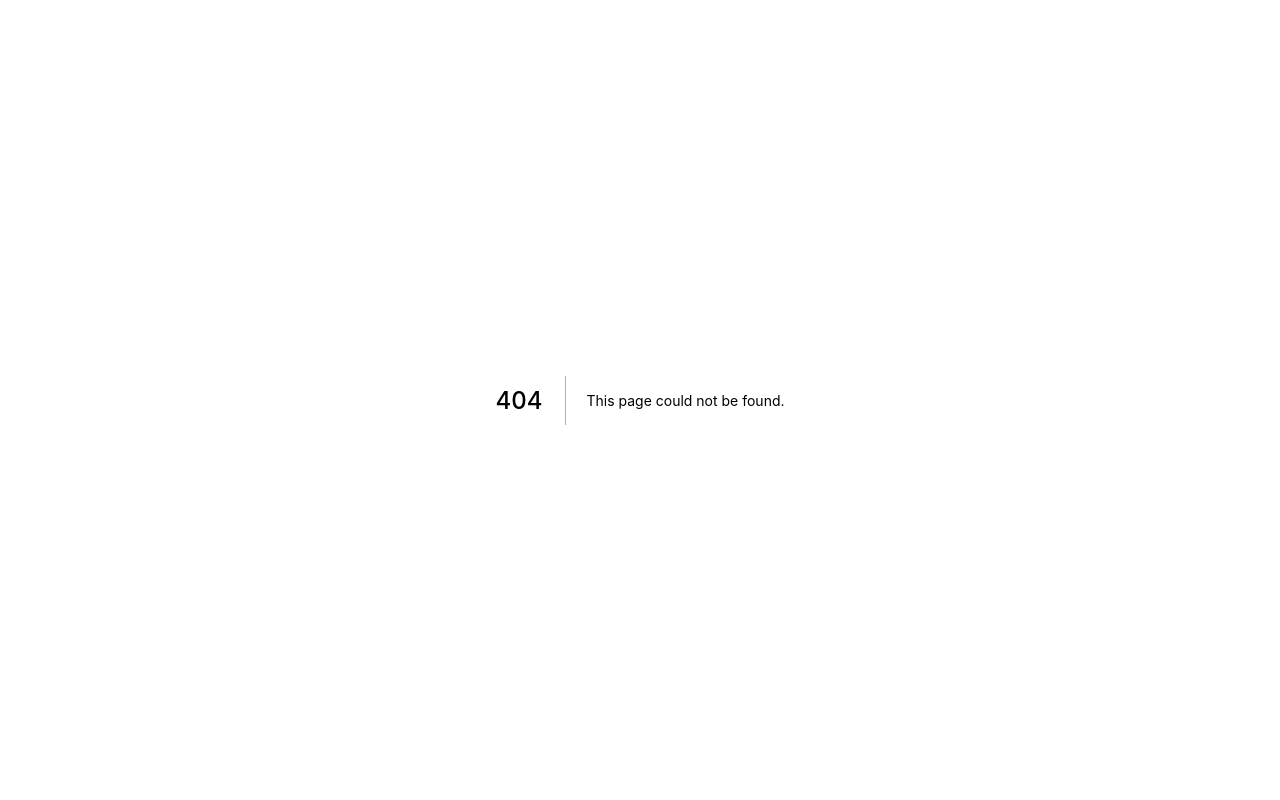
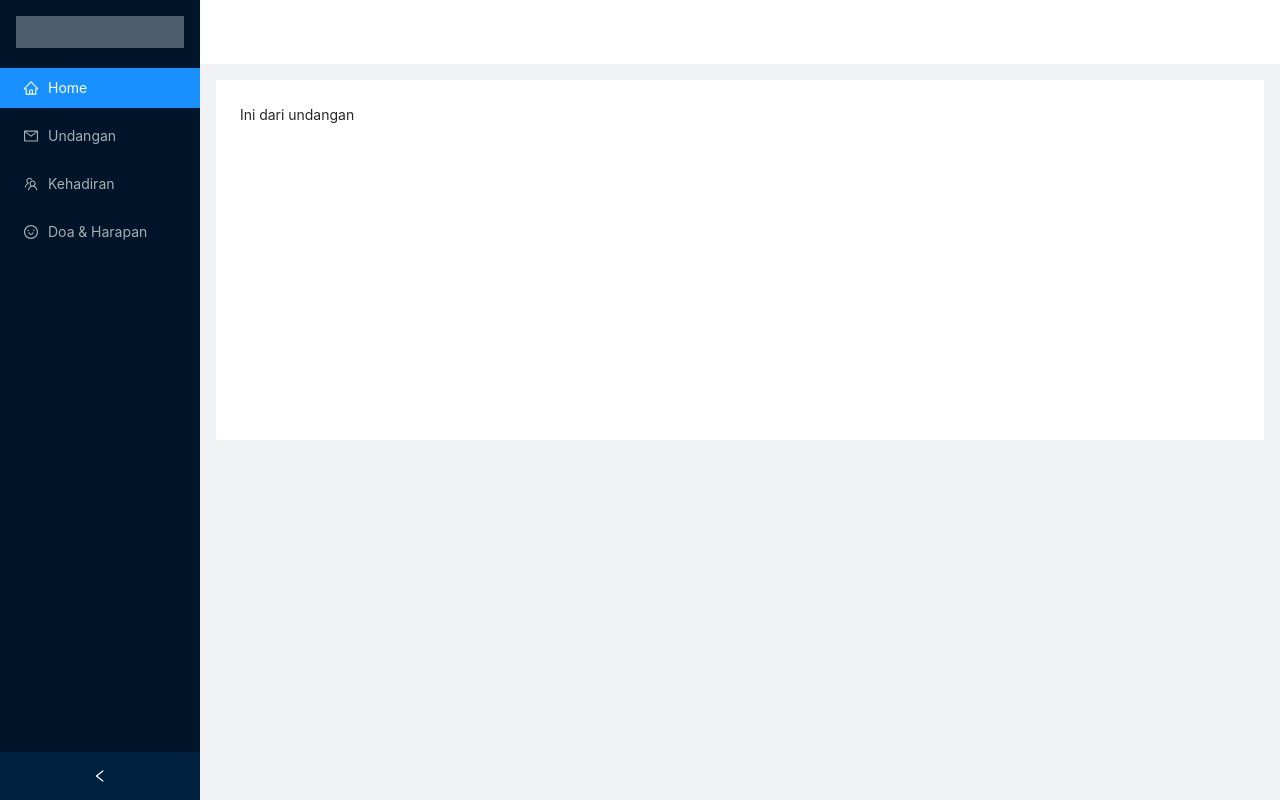
Before and after one commit to CandraJengger/wedding-invitation-admin, a Next.js app: page /undangan in a window 1280 px wide. Before the commit this address had no page. Built offline with nearby package versions, Linux system fonts and the light colour scheme.

Commit message:
Integration with ant-design and create routing in sidebar

```diff
--- /dev/null
+++ b/components/Header/index.js
@@ -0,0 +1,10 @@
+import React from 'react';
+import { Layout } from 'antd';
+
+const { Header } = Layout;
+
+const HeaderComponent = () => {
+  return <Header className="site-layout-background" style={{ padding: 0 }} />;
+};
+
+export default HeaderComponent;
--- /dev/null
+++ b/components/Sidebar/index.js
@@ -0,0 +1,42 @@
+import React from 'react';
+import Link from 'next/link';
+import { Menu, Layout } from 'antd';
+import {
+  SmileOutlined,
+  MailOutlined,
+  TeamOutlined,
+  HomeOutlined,
+} from '@ant-design/icons';
+const { Sider } = Layout;
+
+const index = ({ collapsed, onCollapse }) => {
+  return (
+    <Sider collapsible collapsed={collapsed} onCollapse={onCollapse}>
+      <div className="logo" />
+      <Menu theme="dark" defaultSelectedKeys={['1']} mode="inline">
+        <Menu.Item key="1" icon={<HomeOutlined />}>
+          <Link href="/">
+            <a>Home</a>
+          </Link>
+        </Menu.Item>
+        <Menu.Item key="2" icon={<MailOutlined />}>
+          <Link href="/undangan">
+            <a>Undangan</a>
+          </Link>
+        </Menu.Item>
+        <Menu.Item key="3" icon={<TeamOutlined />}>
+          <Link href="/kehadiran">
+            <a>Kehadiran</a>
+          </Link>
+        </Menu.Item>
+        <Menu.Item key="4" icon={<SmileOutlined />}>
+          <Link href="/doa-dan-harapan">
+            <a>Doa & Harapan</a>
+          </Link>
+        </Menu.Item>
+      </Menu>
+    </Sider>
+  );
+};
+
+export default index;
--- /dev/null
+++ b/components/index.js
@@ -0,0 +1,4 @@
+import Header from './Header';
+import Sidebar from './Sidebar';
+
+export { Header, Sidebar };
--- a/package.json
+++ b/package.json
@@ -8,6 +8,7 @@
     "start": "next start"
   },
   "dependencies": {
+    "antd": "^4.15.1",
     "next": "10.1.3",
     "react": "17.0.2",
     "react-dom": "17.0.2"
--- a/pages/_app.js
+++ b/pages/_app.js
@@ -1,7 +1,38 @@
-import '../styles/globals.css'
+import { useState } from 'react';
+import Head from 'next/head';
+import { Sidebar, Header } from '../components';
+import { Layout } from 'antd';
+
+const { Content } = Layout;
+
+import '../styles/globals.css';
 
 function MyApp({ Component, pageProps }) {
-  return <Component {...pageProps} />
+  const [collapsed, setCollapse] = useState(false);
+
+  const onCollapse = () => setCollapse(!collapsed);
+
+  return (
+    <>
+      <Head>
+        <title>Admin Wedding</title>
+      </Head>
+      <Layout style={{ minHeight: '100vh' }}>
+        <Sidebar collapsed={collapsed} onCollapse={onCollapse} />
+        <Layout className="site-layout">
+          <Header />
+          <Content style={{ margin: '16px 16px 0' }}>
+            <div
+              className="site-layout-background"
+              style={{ padding: 24, minHeight: 360 }}
+            >
+              <Component {...pageProps} />
+            </div>
+          </Content>
+        </Layout>
+      </Layout>
+    </>
+  );
 }
 
-export default MyApp
+export default MyApp;
--- /dev/null
+++ b/pages/_document.js
@@ -0,0 +1,17 @@
+import Document, { Html, Head, Main, NextScript } from 'next/document';
+
+class MyDocument extends Document {
+  render() {
+    return (
+      <Html lang="en">
+        <Head />
+        <body>
+          <Main />
+          <NextScript />
+        </body>
+      </Html>
+    );
+  }
+}
+
+export default MyDocument;
--- /dev/null
+++ b/pages/undangan/index.js
@@ -0,0 +1,7 @@
+import React from 'react';
+
+const Undangan = () => {
+  return <div>Ini dari undangan</div>;
+};
+
+export default Undangan;
--- a/styles/globals.css
+++ b/styles/globals.css
@@ -1,3 +1,5 @@
+@import '~antd/dist/antd.css';
+
 html,
 body {
   padding: 0;
@@ -14,3 +16,13 @@ a {
 * {
   box-sizing: border-box;
 }
+
+.logo {
+  height: 32px;
+  margin: 16px;
+  background: rgba(255, 255, 255, 0.3);
+}
+
+.site-layout .site-layout-background {
+  background: #fff;
+}
```
Also changed, not shown: pages/doa-dan-harapan/index.js (added, +7 -0 lines), pages/index.js (+3 -62 lines), pages/kehadiran/index.js (added, +7 -0 lines), 1 other file (tests, documents, lock files or other folders).
